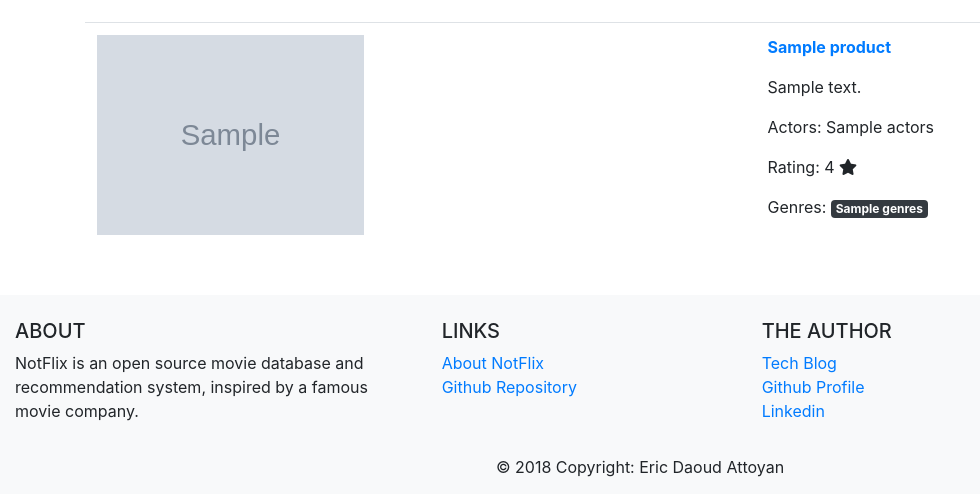
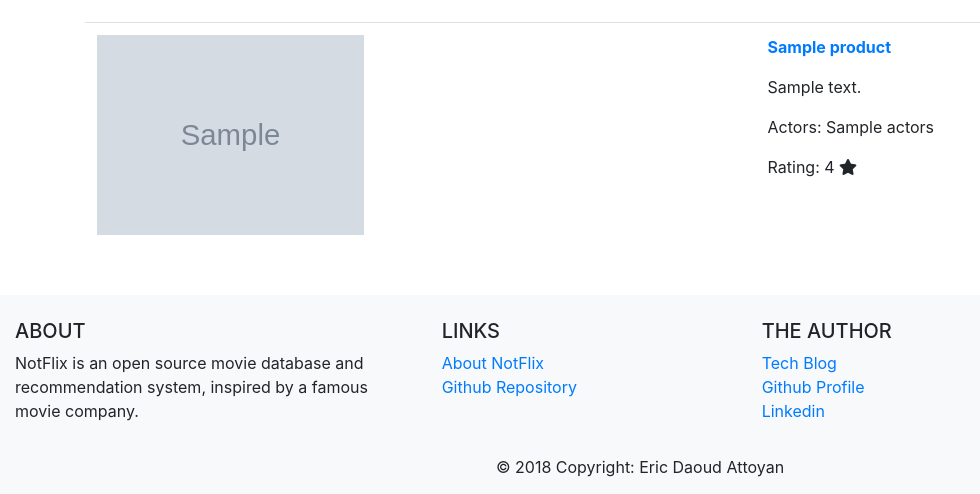
Before and after one commit to ericdaat/notflix, a Flask app: template src/web/templates/search/index.html in a window 1280 px wide. Shown: the part 223-717 px from the top of the page, without its empty margins (0-980 px from the left). Run offline with Flask 2, Linux system fonts and the light colour scheme; the template is opened without the code that fills it: most values are stand-ins (such as "Sample title", 1, 10 or a date in 2020); grey boxes marked "Sample" are stand-in pictures; data that the repository does not hold is empty; some libraries are stand-ins or nearby versions.

Commit message:
Fix search listing bug

```diff
--- a/src/web/templates/search/index.html
+++ b/src/web/templates/search/index.html
@@ -28,12 +28,6 @@
                 <p> {{ p.description }}</p>
                 <p> Actors: {{ p.actors }}</p>
                 <p> Rating: {{p.rating}} <i class="fa fa-star"></i></p>
-                <p>
-                    Genres:
-                    {% for genre in p.genres.split(',') %}
-                    <span class="badge badge-dark">{{ genre }}</span>
-                    {% endfor %}
-                </p>
             </td>
         </tr>
         {% endfor %}
```
Also changed, not shown: src/admin/init_notflix.py (+3 -4 lines).
